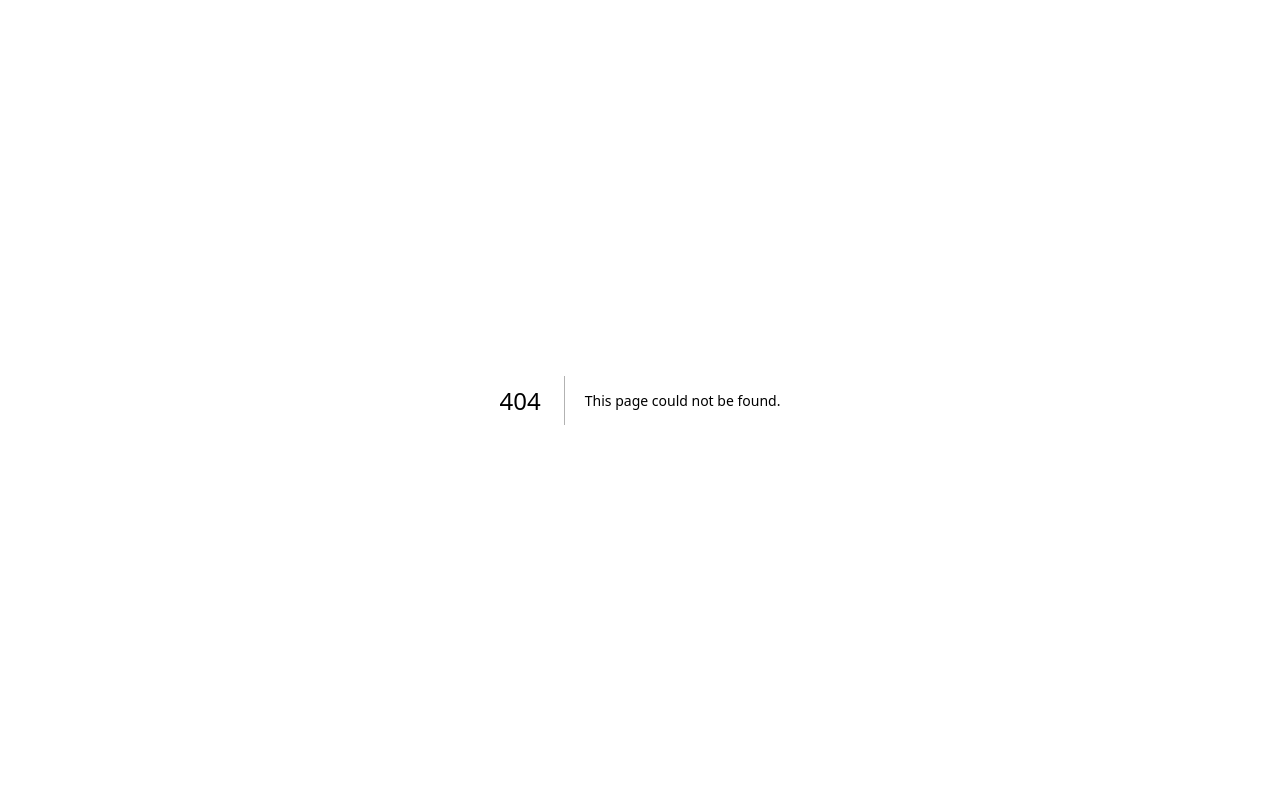
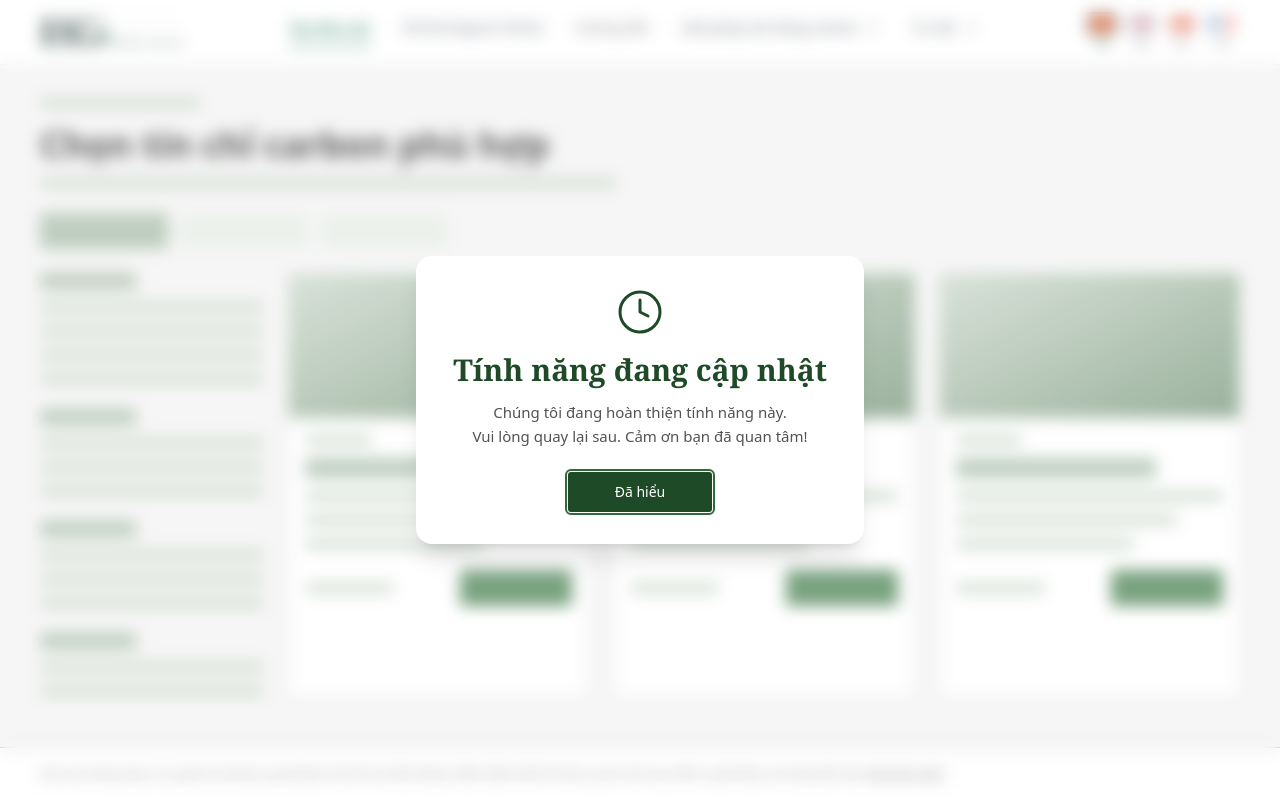
Before and after one commit to lienhethegioirobotaivn/esg-website, a Next.js app in the folder apps/web/: page /mua-tin-chi-carbon in a window 1280 px wide. Before the commit this address had no page. Built offline with nearby package versions, Linux system fonts and the light colour scheme.

Commit message:
feat(carbon): add coming-soon pages for forestry and carbon credits

```diff
--- /dev/null
+++ b/apps/web/src/app/(public)/mua-tin-chi-carbon/page.tsx
@@ -0,0 +1,19 @@
+import type { Metadata } from "next";
+
+import { Container } from "@/components/ui";
+import { ComingSoonDialog, CreditsPreview } from "@/features/carbon";
+
+export const metadata: Metadata = {
+  title: "Mua tín chỉ carbon",
+};
+
+export default function CarbonCreditsPage() {
+  return (
+    <main>
+      <Container className="py-8">
+        <CreditsPreview />
+      </Container>
+      <ComingSoonDialog />
+    </main>
+  );
+}
--- /dev/null
+++ b/apps/web/src/app/(public)/trong-rung/page.tsx
@@ -0,0 +1,19 @@
+import type { Metadata } from "next";
+
+import { Container } from "@/components/ui";
+import { ComingSoonDialog, ForestryPreview } from "@/features/carbon";
+
+export const metadata: Metadata = {
+  title: "Trồng rừng",
+};
+
+export default function ForestryPage() {
+  return (
+    <main>
+      <Container className="py-8">
+        <ForestryPreview />
+      </Container>
+      <ComingSoonDialog />
+    </main>
+  );
+}
--- a/apps/web/src/components/layout/site-header.tsx
+++ b/apps/web/src/components/layout/site-header.tsx
@@ -110,8 +110,8 @@ export function SiteHeader() {
               <div className="px-3 py-2 text-[11px] font-bold uppercase tracking-wider text-[#6b7280]">
                 Giải pháp carbon
               </div>
-              <a
-                href="#"
+              <GuardedLink
+                href="/trong-rung"
                 className="flex items-center justify-between rounded-lg p-2.5 hover:bg-[#f3f4f6] transition-colors group/item text-[#111827]"
               >
                 <div className="flex items-center gap-3">
@@ -128,10 +128,10 @@ export function SiteHeader() {
                   </div>
                 </div>
                 <ChevronRight className="w-4 h-4 text-[#6b7280] transition-transform group-hover/item:translate-x-0.5" />
-              </a>
+              </GuardedLink>
 
-              <a
-                href="#"
+              <GuardedLink
+                href="/mua-tin-chi-carbon"
                 className="mt-1 flex items-center justify-between rounded-lg p-2.5 hover:bg-[#f3f4f6] transition-colors group/item text-[#111827]"
               >
                 <div className="flex items-center gap-3">
@@ -148,7 +148,7 @@ export function SiteHeader() {
                   </div>
                 </div>
                 <ChevronRight className="w-4 h-4 text-[#6b7280] transition-transform group-hover/item:translate-x-0.5" />
-              </a>
+              </GuardedLink>
             </div>
           </div>
 
@@ -258,8 +258,8 @@ export function SiteHeader() {
                   }`}
                 >
                   <div className="overflow-hidden flex flex-col gap-1 pl-3">
-                    <a
-                      href="#"
+                    <GuardedLink
+                      href="/trong-rung"
                       onClick={() => setIsOpen(false)}
                       className="flex items-center gap-3 rounded-lg p-2.5 hover:bg-[#f3f4f6] transition-colors"
                     >
@@ -274,10 +274,10 @@ export function SiteHeader() {
                           Tìm hiểu dự án trồng rừng
                         </div>
                       </div>
-                    </a>
+                    </GuardedLink>
 
-                    <a
-                      href="#"
+                    <GuardedLink
+                      href="/mua-tin-chi-carbon"
                       onClick={() => setIsOpen(false)}
                       className="flex items-center gap-3 rounded-lg p-2.5 hover:bg-[#f3f4f6] transition-colors"
                     >
@@ -292,7 +292,7 @@ export function SiteHeader() {
                           Khám phá thị trường tín chỉ
                         </div>
                       </div>
-                    </a>
+                    </GuardedLink>
                   </div>
                 </div>
               </div>
--- /dev/null
+++ b/apps/web/src/features/carbon/components/coming-soon-dialog.tsx
@@ -0,0 +1,57 @@
+"use client";
+
+import { Clock } from "lucide-react";
+import { useRouter } from "next/navigation";
+import { useEffect, useId, useRef } from "react";
+
+import { Button } from "@/components/ui";
+
+export function ComingSoonDialog() {
+  const router = useRouter();
+  const dialogRef = useRef<HTMLDialogElement>(null);
+  const titleId = useId();
+
+  useEffect(() => {
+    const dialog = dialogRef.current;
+    if (dialog && !dialog.open) {
+      dialog.showModal();
+    }
+    const previousOverflow = document.body.style.overflow;
+    document.body.style.overflow = "hidden";
+    return () => {
+      document.body.style.overflow = previousOverflow;
+    };
+  }, []);
+
+  function leave() {
+    router.push("/");
+  }
+
+  return (
+    <dialog
+      ref={dialogRef}
+      aria-labelledby={titleId}
+      onCancel={(event) => {
+        event.preventDefault();
+        leave();
+      }}
+      className="m-auto w-[calc(100%-2rem)] max-w-md rounded-2xl border-0 bg-surface p-8 text-center text-foreground shadow-xl backdrop:bg-white/30 backdrop:backdrop-blur-sm"
+    >
+      <Clock aria-hidden className="mx-auto size-12 text-primary-800" strokeWidth={1.5} />
+      <h2
+        id={titleId}
+        className="mt-4 font-serif text-3xl font-bold text-primary-800"
+      >
+        Tính năng đang cập nhật
+      </h2>
+      <p className="mt-3 text-[0.9375rem] leading-relaxed text-muted">
+        Chúng tôi đang hoàn thiện tính năng này.
+        <br />
+        Vui lòng quay lại sau. Cảm ơn bạn đã quan tâm!
+      </p>
+      <Button className="mt-6 min-w-36" onClick={leave}>
+        Đã hiểu
+      </Button>
+    </dialog>
+  );
+}
--- /dev/null
+++ b/apps/web/src/features/carbon/components/credits-preview.tsx
@@ -0,0 +1,35 @@
+import { Bar, PlaceholderCard } from "./skeleton";
+
+const FILTER_GROUPS = [4, 3, 3, 2] as const;
+
+export function CreditsPreview() {
+  return (
+    <div aria-hidden className="select-none">
+      <Bar className="w-40" />
+      <h1 className="mt-4 text-4xl font-bold">Chọn tín chỉ carbon phù hợp</h1>
+      <Bar className="mt-3 w-2/3 max-w-xl" />
+      <div className="mt-6 flex gap-3">
+        <div className="h-9 w-32 rounded-control bg-primary-300" />
+        <div className="h-9 w-32 rounded-control bg-primary-100" />
+        <div className="h-9 w-32 rounded-control bg-primary-100" />
+      </div>
+      <div className="mt-6 grid gap-6 lg:grid-cols-[14rem_minmax(0,1fr)]">
+        <div className="hidden space-y-6 lg:block">
+          {FILTER_GROUPS.map((rows, group) => (
+            <div key={group} className="space-y-3">
+              <div className="h-4 w-24 rounded bg-primary-300" />
+              {Array.from({ length: rows }, (_, row) => (
+                <Bar key={row} className="w-full" />
+              ))}
+            </div>
+          ))}
+        </div>
+        <div className="grid gap-6 md:grid-cols-2 xl:grid-cols-3">
+          <PlaceholderCard />
+          <PlaceholderCard />
+          <PlaceholderCard />
+        </div>
+      </div>
+    </div>
+  );
+}
--- /dev/null
+++ b/apps/web/src/features/carbon/components/forestry-preview.tsx
@@ -0,0 +1,24 @@
+import { Bar, PlaceholderCard } from "./skeleton";
+
+export function ForestryPreview() {
+  return (
+    <div aria-hidden className="select-none">
+      <Bar className="w-40" />
+      <h1 className="mt-4 text-4xl font-bold">Chọn dự án trồng rừng</h1>
+      <Bar className="mt-3 w-2/3 max-w-xl" />
+      <div className="mt-6 flex gap-3">
+        <div className="h-9 w-32 rounded-control bg-primary-300" />
+        <div className="h-9 w-32 rounded-control bg-primary-100" />
+      </div>
+      <div className="mt-4 flex gap-3">
+        <div className="h-9 w-40 rounded-control bg-surface-muted" />
+        <div className="h-9 w-28 rounded-control bg-surface-muted" />
+      </div>
+      <div className="mt-6 grid gap-6 md:grid-cols-2 lg:grid-cols-3">
+        <PlaceholderCard />
+        <PlaceholderCard />
+        <PlaceholderCard />
+      </div>
+    </div>
+  );
+}
--- /dev/null
+++ b/apps/web/src/features/carbon/components/skeleton.tsx
@@ -0,0 +1,24 @@
+import { cn } from "@/lib/cn";
+
+export function Bar({ className }: { className: string }) {
+  return <div className={cn("h-3 rounded bg-primary-200", className)} />;
+}
+
+export function PlaceholderCard() {
+  return (
+    <div className="overflow-hidden rounded-card border border-border bg-surface">
+      <div className="h-36 bg-linear-to-br from-primary-200 to-primary-400" />
+      <div className="space-y-3 p-4">
+        <Bar className="w-1/4" />
+        <div className="h-5 w-3/4 rounded bg-primary-300" />
+        <Bar className="w-full" />
+        <Bar className="w-5/6" />
+        <Bar className="w-2/3" />
+        <div className="flex items-center justify-between pt-2">
+          <Bar className="w-1/3" />
+          <div className="h-9 w-28 rounded-control bg-primary-500" />
+        </div>
+      </div>
+    </div>
+  );
+}
--- /dev/null
+++ b/apps/web/src/features/carbon/index.ts
@@ -0,0 +1,3 @@
+export { ComingSoonDialog } from "./components/coming-soon-dialog";
+export { CreditsPreview } from "./components/credits-preview";
+export { ForestryPreview } from "./components/forestry-preview";
```
